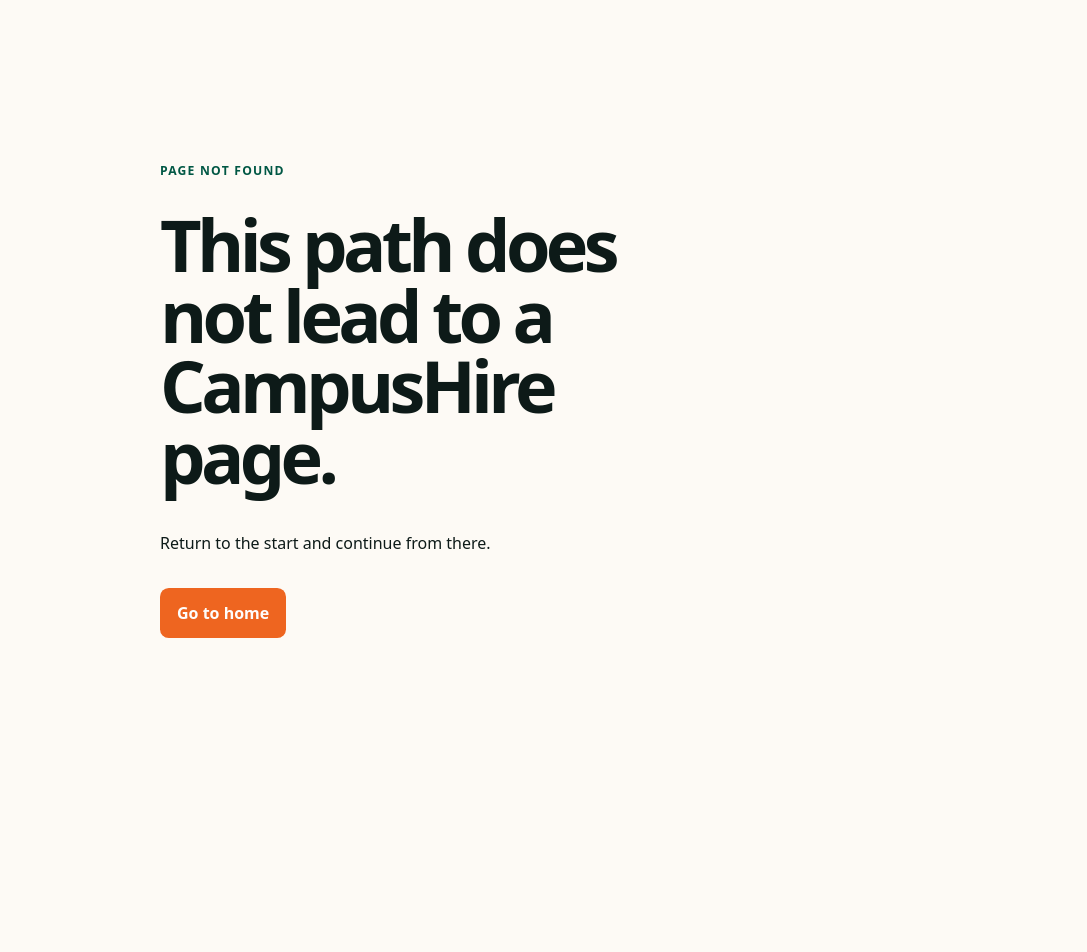
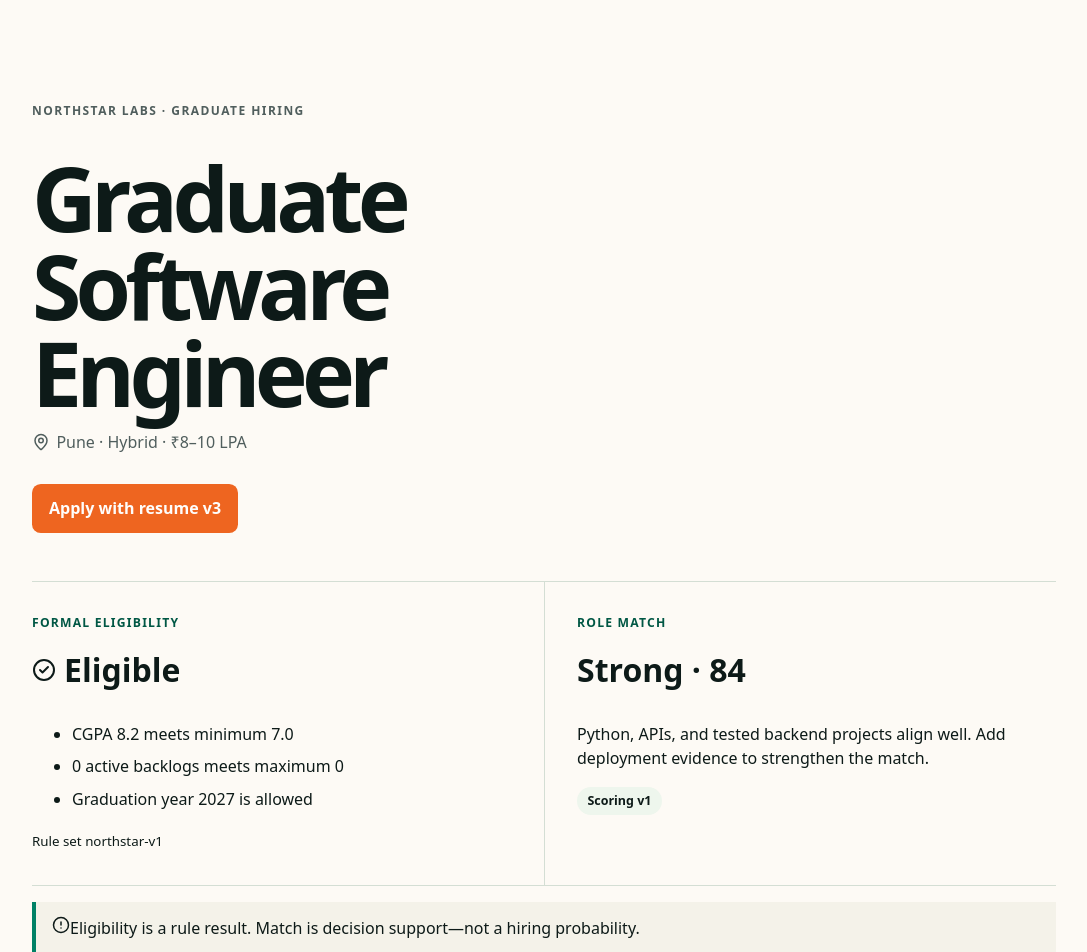
Before and after one commit to painjanevivek/CampusHire, a Next.js app: page /opportunities/demo in a window 1280 px wide. Before the commit this address had no page. Shown: the top 952 px of the page, without its empty margins (96-1183 px from the left). Before the commit the page ends 800 px from the top, so only its background shows below. Built offline with nearby package versions, Linux system fonts and the light colour scheme.

Commit message:
feat(phase-7): explain eligibility separately from match
- add a role detail view with rule-by-rule eligibility evidence
- keep suitability score, eligibility status, and their versions visibly independent
- provide clear student guidance when formal requirements affect an application

```diff
--- a/src/app/globals.css
+++ b/src/app/globals.css
@@ -138,6 +138,15 @@
 .adminTable { border-top: 1px solid var(--line); }
 .tableRow { min-width: 45rem; display: grid; grid-template-columns: 2fr 0.7fr 0.7fr 0.7fr; align-items: center; gap: 1rem; border-bottom: 1px solid var(--line); padding: 1rem 0; }
 .tableHead { color: var(--ink-muted); font-size: 0.8rem; font-weight: 800; text-transform: uppercase; }
+.roleDetail { max-width: 72rem; min-height: 100svh; margin: auto; padding: clamp(3rem, 8vw, 8rem) clamp(1rem, 5vw, 4rem); }
+.roleDetail > header { display: grid; justify-items: start; gap: 0.8rem; margin-bottom: 3rem; }
+.roleDetail > header h1 { max-width: 12ch; margin: 0; font-size: clamp(3rem, 7vw, 6rem); }
+.roleDetail > header p { display: flex; align-items: center; gap: 0.4rem; color: var(--ink-muted); }
+.decisionGrid { display: grid; grid-template-columns: 1fr 1fr; margin-bottom: 1rem; border-top: 1px solid var(--line); border-bottom: 1px solid var(--line); }
+.decisionGrid section { padding: 2rem 2rem 2rem 0; }
+.decisionGrid section + section { border-left: 1px solid var(--line); padding-left: 2rem; }
+.decisionGrid h2 { display: flex; align-items: center; gap: 0.5rem; font-size: 2rem; }
+.decisionGrid li { margin-bottom: 0.5rem; }
 .pathPreview { border: 1px solid var(--line); border-radius: var(--radius-lg); padding: clamp(1.25rem, 3vw, 2rem); background: color-mix(in oklch, var(--surface) 92%, transparent); box-shadow: var(--shadow-soft); }
 .pathLabel { margin-bottom: 1.25rem; color: var(--ink-muted); font-size: 0.75rem; font-weight: 800; letter-spacing: 0.12em; text-transform: uppercase; }
 .pathPreview ol { margin: 0; padding: 0; list-style: none; }
@@ -191,6 +200,8 @@
   .suggestionPanel { position: static; }
   .roleList article { grid-template-columns: 1fr; }
   .adminTable { overflow-x: auto; }
+  .decisionGrid { grid-template-columns: 1fr; }
+  .decisionGrid section + section { border-top: 1px solid var(--line); border-left: 0; padding-left: 0; }
 }
 
 @media (prefers-reduced-motion: reduce) {
--- /dev/null
+++ b/src/app/opportunities/demo/page.tsx
@@ -0,0 +1,4 @@
+import { CheckCircle2, CircleAlert, MapPin } from "lucide-react";
+import { Button } from "@/components/ui/button";
+import { Alert, Badge } from "@/components/ui/feedback";
+export default function RoleDetail(){return <main id="main-content" className="roleDetail"><header><p className="pathLabel">Northstar Labs · Graduate hiring</p><h1>Graduate Software Engineer</h1><p><MapPin size={18}/>Pune · Hybrid · ₹8–10 LPA</p><Button>Apply with resume v3</Button></header><div className="decisionGrid"><section><p className="eyebrow">Formal eligibility</p><h2><CheckCircle2/>Eligible</h2><ul><li>CGPA 8.2 meets minimum 7.0</li><li>0 active backlogs meets maximum 0</li><li>Graduation year 2027 is allowed</li></ul><small>Rule set northstar-v1</small></section><section><p className="eyebrow">Role match</p><h2>Strong · 84</h2><p>Python, APIs, and tested backend projects align well. Add deployment evidence to strengthen the match.</p><Badge>Scoring v1</Badge></section></div><Alert><CircleAlert size={18}/>Eligibility is a rule result. Match is decision support—not a hiring probability.</Alert></main>}
```
